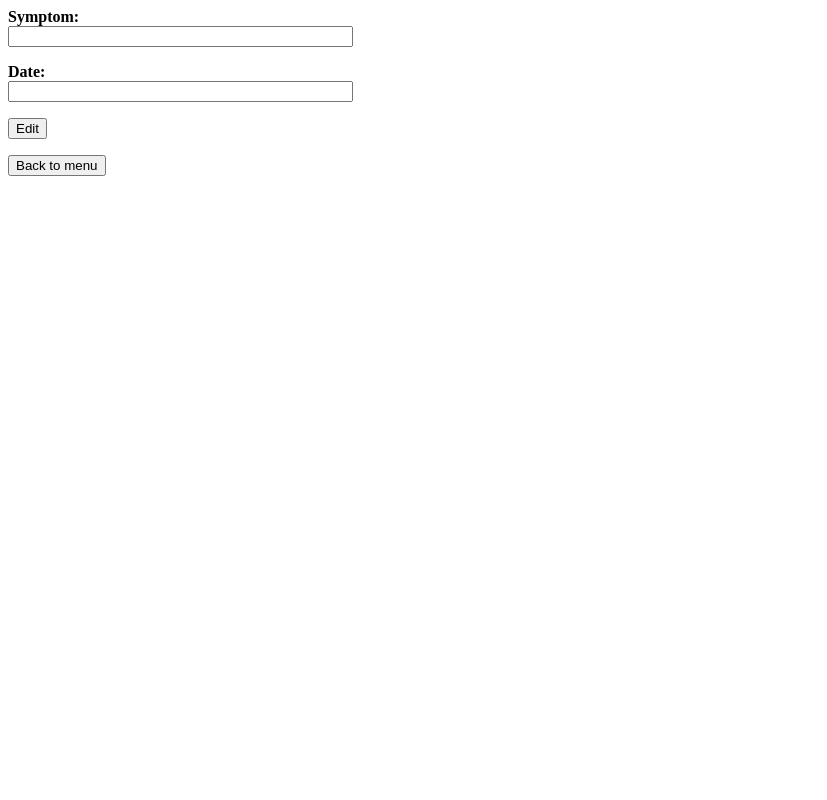
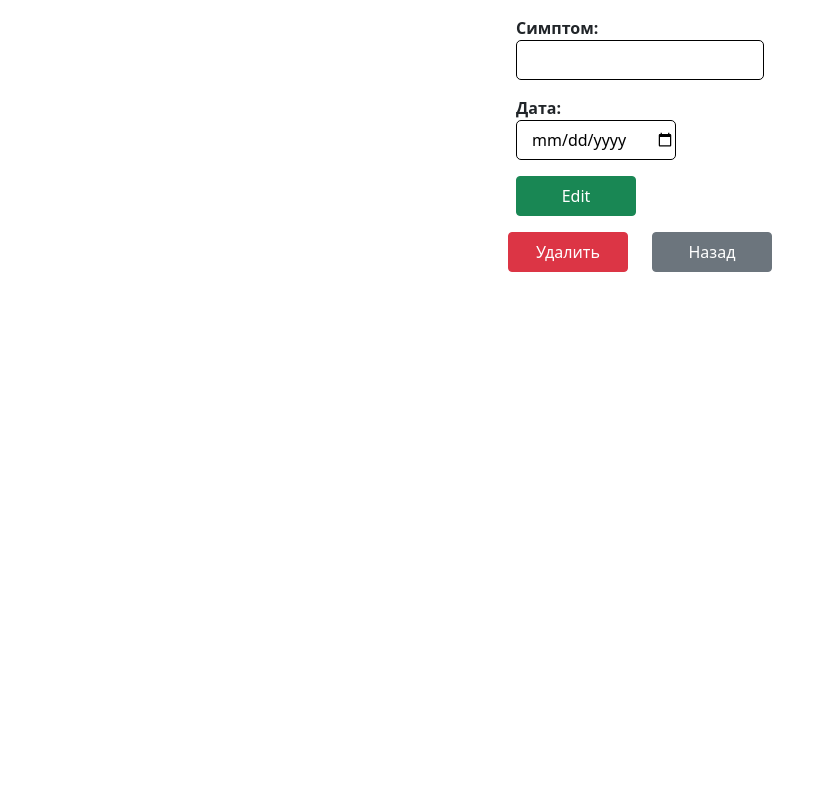
Before and after one commit to moevm/nosql2h20-patients-mongo, a Flask app: page /card/1/dynamic/1 in a window 1280 px wide. Shown: the whole page, without its empty margins (0-827 px from the left). Run offline with Flask 2, Linux system fonts and the light colour scheme; data that the repository does not hold is empty.

Commit message:
add deleting in symptoms html

```diff
--- a/frontend/templates/edit_symptom.html
+++ b/frontend/templates/edit_symptom.html
@@ -1,18 +1,58 @@
 <html>
+
 <head>
     <title>EDIT CONTSCTS</title>
+    <link rel="stylesheet" type="text/css" href="{{ url_for('static', filename='css/main.css') }}" />
+    <!-- Bootstrap CSS -->
+    <link href="https://cdn.jsdelivr.net/npm/bootstrap@5.0.0-beta1/dist/css/bootstrap.min.css" rel="stylesheet"
+        integrity="sha384-giJF6kkoqNQ00vy+HMDP7azOuL0xtbfIcaT9wjKHr8RbDVddVHyTfAAsrekwKmP1" crossorigin="anonymous">
+    <script src="https://code.jquery.com/jquery-3.5.1.js"
+        integrity="sha256-QWo7LDvxbWT2tbbQ97B53yJnYU3WhH/C8ycbRAkjPDc=" crossorigin="anonymous"></script>
 </head>
- <body>
 
- <form name="test" method="post" action=""}>
-  <p><b>Symptom:</b><br>
-   <input type="text" name="symptom" size="40" value = {{old_symp['symptom']}}>
+<body class="addForm">
+
+    <form name="test" method="post" class="px-4 py-3">
+        <div class="form-group">
+            <p><b>Симптом:</b><br>
+                <input type="text" name="symptom" value={{old_symp['symptom']}}>
             </p>
-  <p><b>Date:</b><br>
-   <input type="text" name="date" size="40" value = {{old_symp['date']}}>
+        </div>
+        <div class="form-group">
+            <p><b>Дата:</b><br>
+                <input type="date" name="date" value={{old_symp['date']}}>
             </p>
- <button onclick=onclick="location.href='{{ url_for('symptom_edit', phone_number=phone_number, index = index) }}';" method="get">Edit</button>
+        </div>
+        <div class="row align-self-center">
+            <div class="col-sm-6">
+                <button class="btn btn-success"
+                    onclick="location.href='http://localhost:8080/card/{{phone_number}}/dynamic';"
+                    method="get">Edit</button>
+            </div>
+        </div>
     </form>
-<button onclick="location.href='http://localhost:8080/';">Back to menu</button>
+    <div class="row">
+        <div class="col">
+            <button type="button" class="btn btn-danger" onclick="deleteSymptom()">Удалить</button>
+        </div>
+        <div class="col">
+            <button class="btn btn-secondary"
+                onclick="location.href='http://localhost:8080/card/{{phone_number}}';">Назад</button>
+        </div>
+    </div>
+
 </body>
+<script type="text/javascript">
+    function deleteSymptom() {
+        $.ajax({
+            type: "DELETE",
+            url: window.location,
+            success: function () {
+                window.location.href = 'http://localhost:8080/card/{{phone_number}}/dynamic';
+                alert("Симптом удален!");
+            }
+        });
+    }
+</script>
+
 </html>
```
Lines whose indentation alone changed are shown as unchanged.
